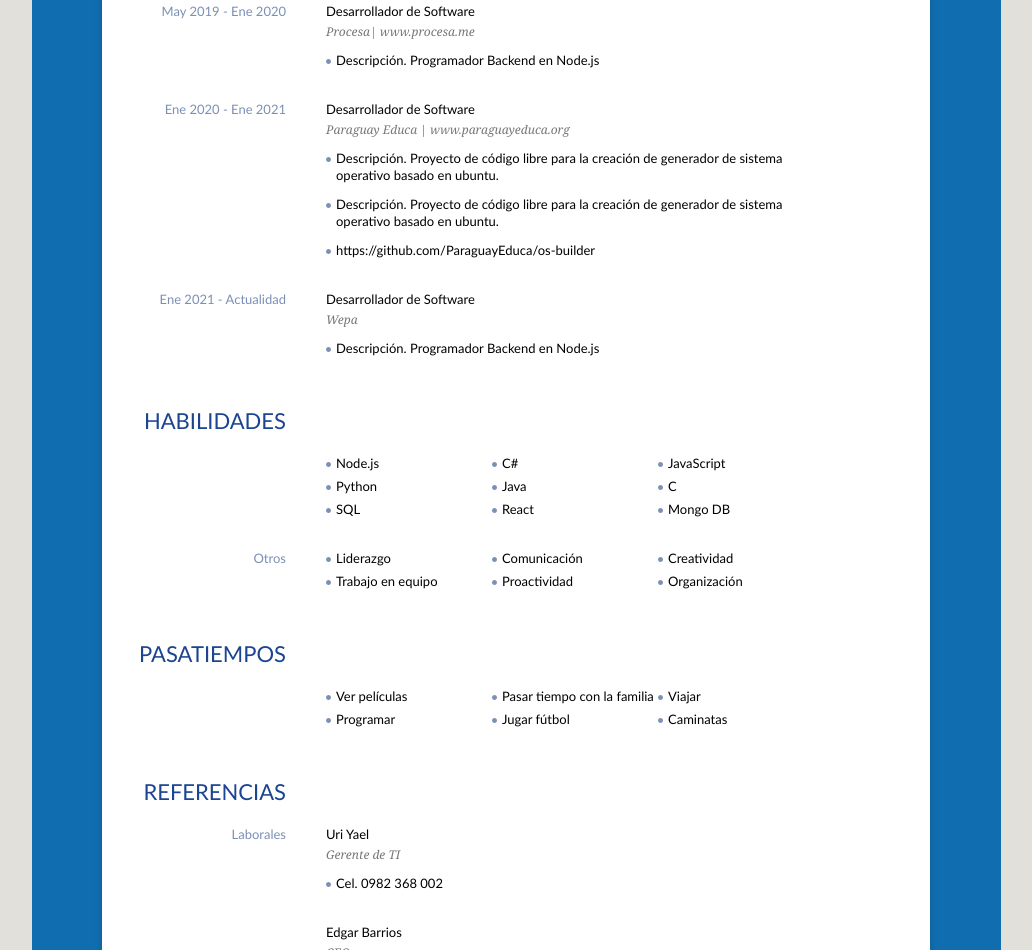
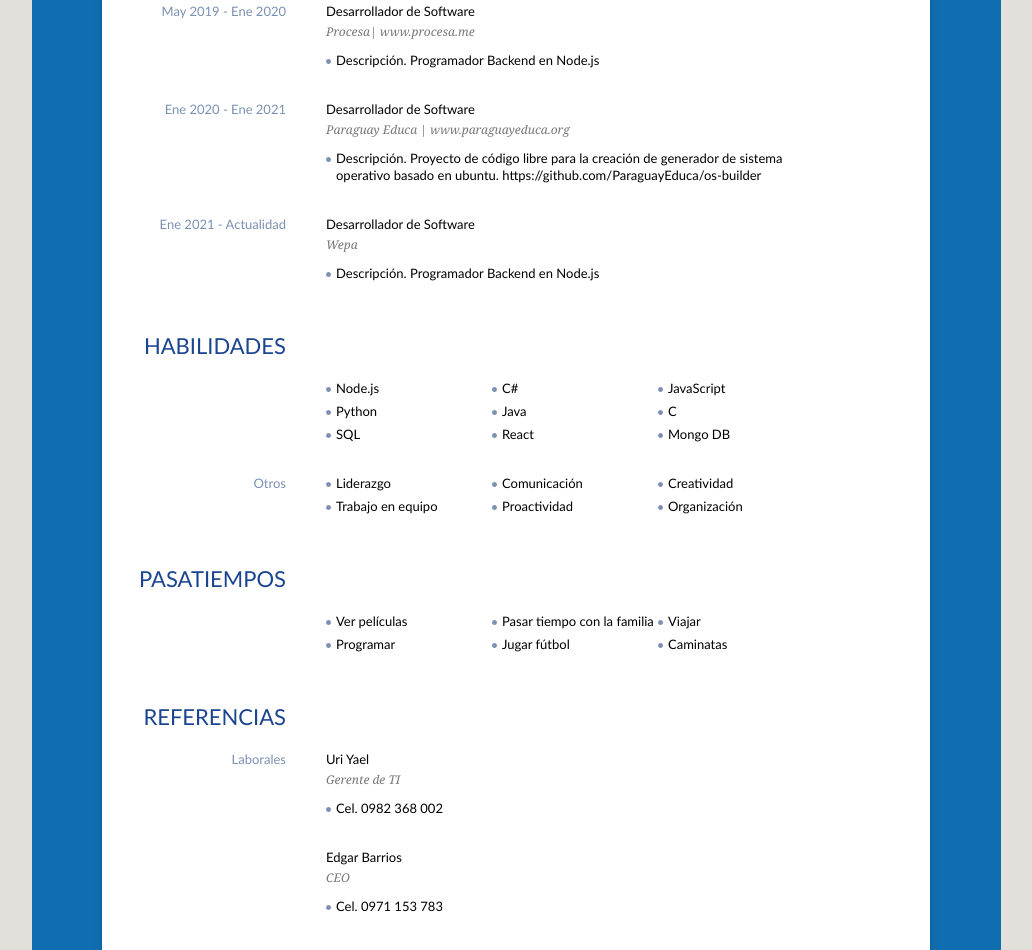
Before and after one commit to Angatupyry/angatupyry.github.io, a plain HTML site: page docs/index.html in a window 1280 px wide. Shown: the part 1277-2227 px from the top of the page, without its empty margins (124-1156 px from the left). Drawn offline with Linux system fonts and the light colour scheme.

Commit message:
Update perfil

```diff
--- a/docs/index.html
+++ b/docs/index.html
@@ -99,10 +99,7 @@
                 <em>Paraguay Educa | www.paraguayeduca.org</em></p>
               <ul class="info">
                 <li>Descripción. Proyecto de código libre para la creación de generador de sistema operativo basado en
-                  ubuntu.</li>
-                <li>Descripción. Proyecto de código libre para la creación de generador de sistema operativo basado en
-                  ubuntu.</li>
-                <li>https://github.com/ParaguayEduca/os-builder</li>
+                  ubuntu. https://github.com/ParaguayEduca/os-builder</li>
               </ul>
             </div>
             <div class="content">
```
